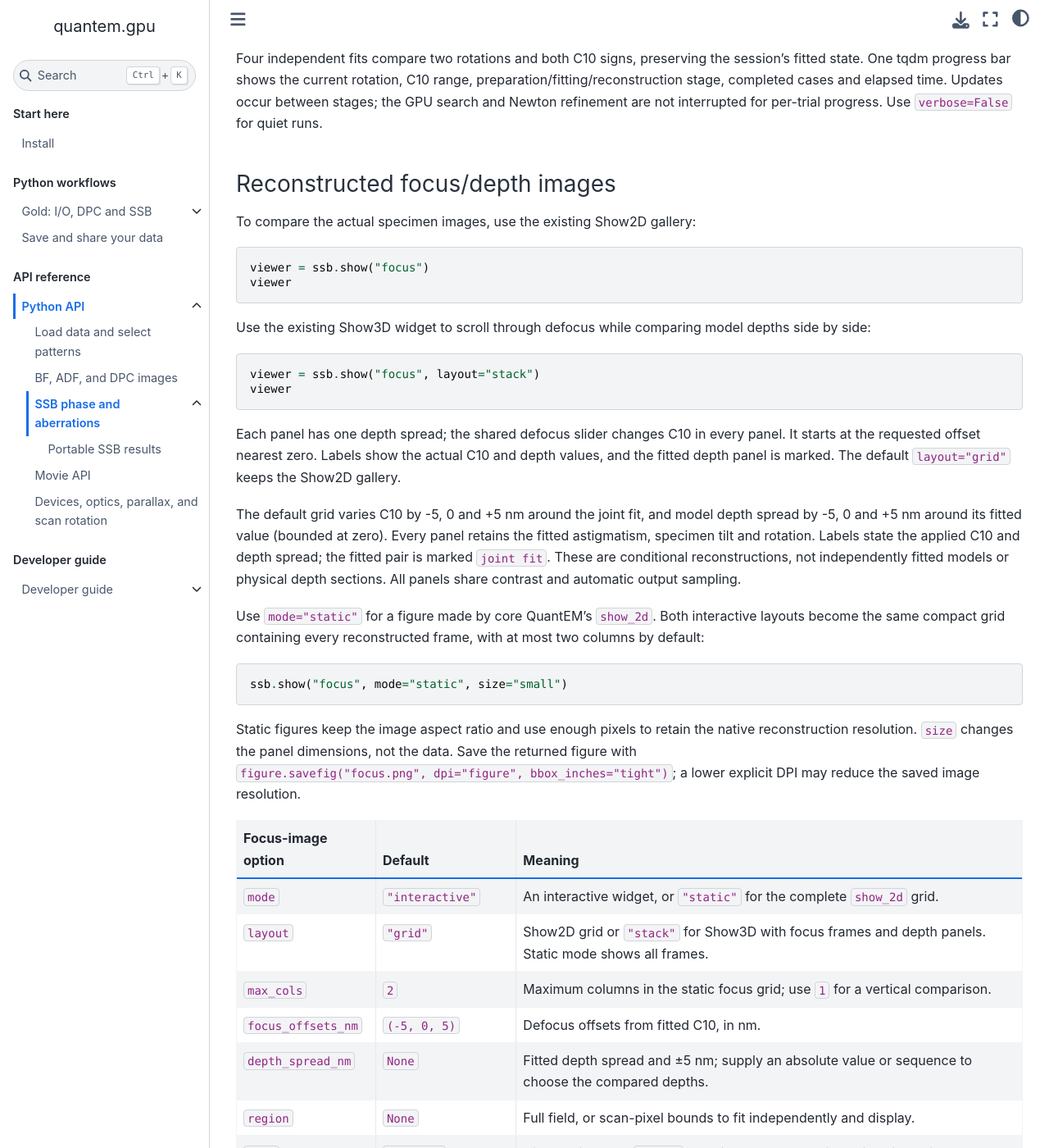
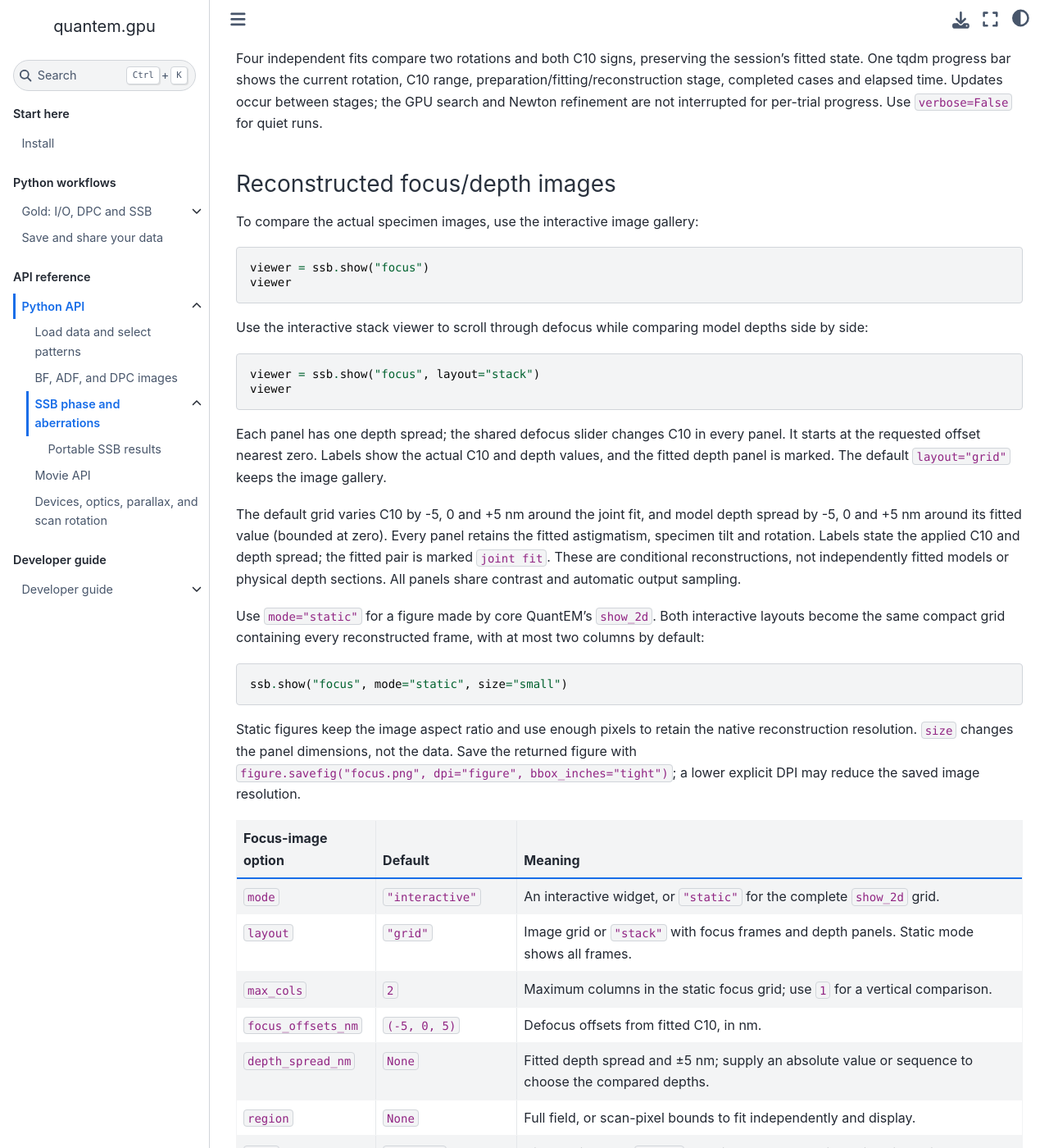
Before and after one commit to bobleesj/quantem.gpu, a Jupyter Book: the page built from docs/api/ssb.md, in a window 1280 px wide and 1400 px high, scrolled down 8498 px. Shown: the whole window at 82% size. Built offline with Jupyter Book 1.0.4 settings and Sphinx 7.4.7 and the Sphinx Book theme 1.1.4, drawn with Linux system fonts in a browser that asks for light colours; pages that are not in the unit, such as notebooks, are missing from menus.

````diff
--- a/docs/api/ssb.md
+++ b/docs/api/ssb.md
@@ -446,14 +446,14 @@
 
 ### Reconstructed focus/depth images
 
-To compare the actual specimen images, use the existing Show2D gallery:
+To compare the actual specimen images, use the interactive image gallery:
 
 ```python
 viewer = ssb.show("focus")
 viewer
 ```
 
-Use the existing Show3D widget to scroll through defocus while comparing model
+Use the interactive stack viewer to scroll through defocus while comparing model
 depths side by side:
 
 ```python
@@ -464,7 +464,7 @@
 Each panel has one depth spread; the shared defocus slider changes C10 in every
 panel. It starts at the requested offset nearest zero. Labels show the actual
 C10 and depth values, and the fitted depth panel is marked. The default
-`layout="grid"` keeps the Show2D gallery.
+`layout="grid"` keeps the image gallery.
 
 The default grid varies C10 by -5, 0 and +5 nm around the joint fit, and model
 depth spread by -5, 0 and +5 nm around its fitted value (bounded at zero).
@@ -489,7 +489,7 @@
 | Focus-image option | Default | Meaning |
 | --- | --- | --- |
 | `mode` | `"interactive"` | An interactive widget, or `"static"` for the complete `show_2d` grid. |
-| `layout` | `"grid"` | Show2D grid or `"stack"` for Show3D with focus frames and depth panels. Static mode shows all frames. |
+| `layout` | `"grid"` | Image grid or `"stack"` with focus frames and depth panels. Static mode shows all frames. |
 | `max_cols` | `2` | Maximum columns in the static focus grid; use `1` for a vertical comparison. |
 | `focus_offsets_nm` | `(-5, 0, 5)` | Defocus offsets from fitted C10, in nm. |
 | `depth_spread_nm` | `None` | Fitted depth spread and ±5 nm; supply an absolute value or sequence to choose the compared depths. |
````
Also changed, not shown: docs/python-workflow.md (+7 -0 lines).
